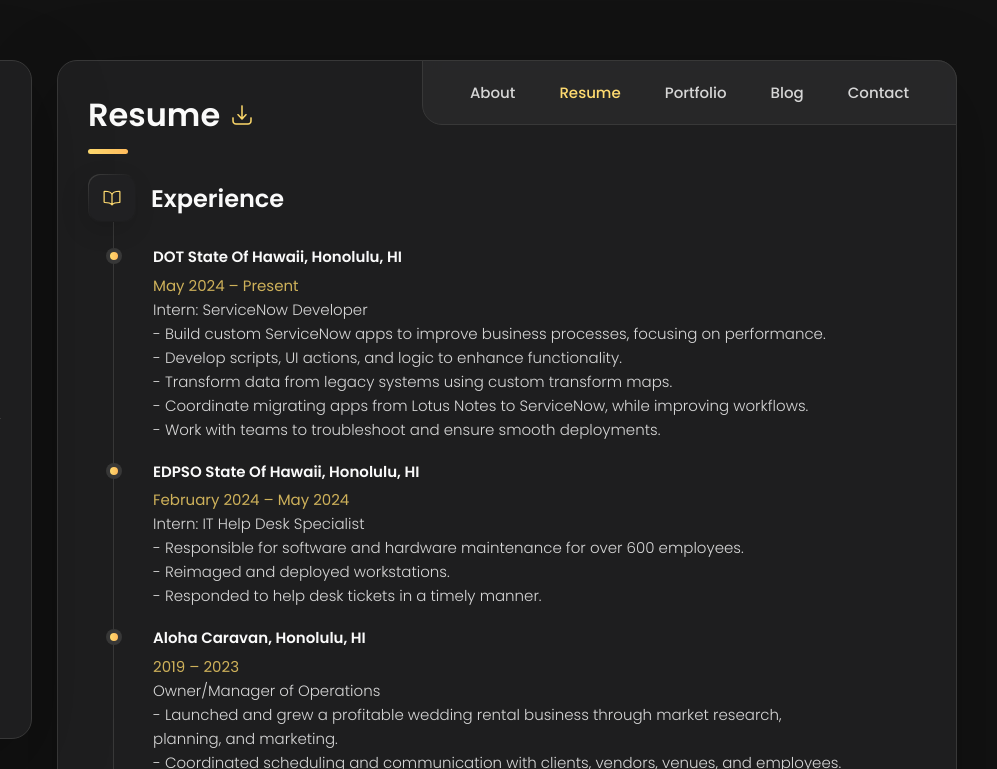
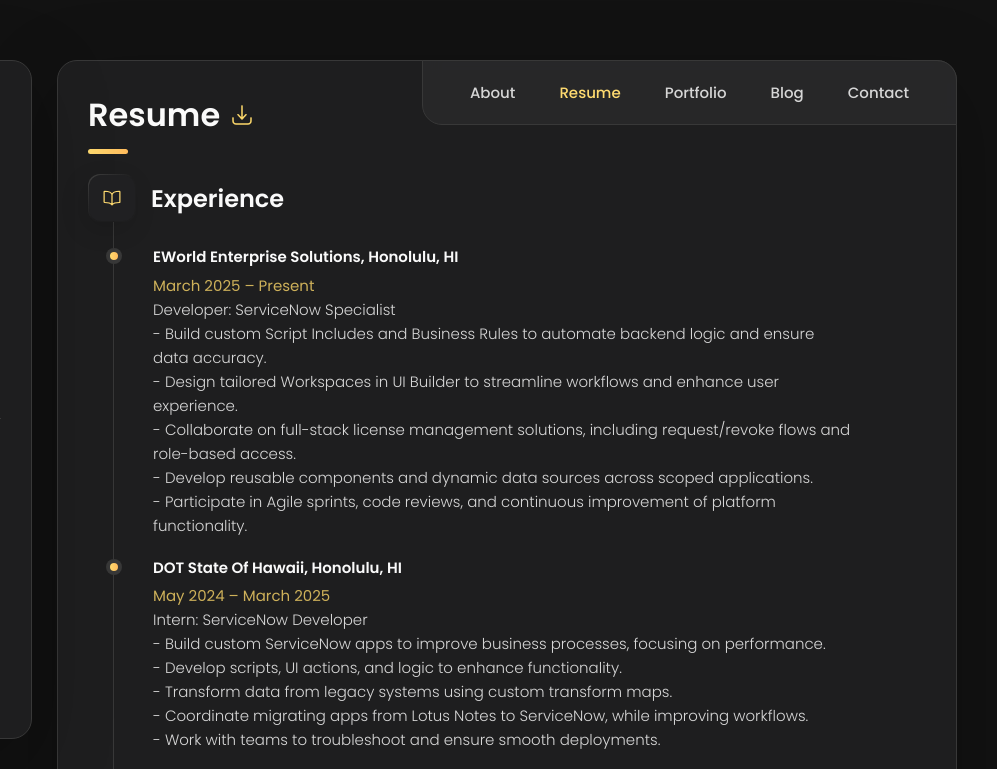
Before and after one commit to Flowbie/Portfolio, a plain HTML site: page index.html in a window 1280 px wide. Both pictures are taken after a click on the button "Resume". Shown: the top 769 px of the page, 283-1280 px from the left. Drawn offline with nearby package versions, Linux system fonts and the light colour scheme.

Commit message:
Update index.html
added eworld experience to resume

```diff
--- a/index.html
+++ b/index.html
@@ -650,8 +650,23 @@
           <ol class="timeline-list">
 
             <li class="timeline-item">
+              <h4 class="h4 timeline-item-title">eWorld Enterprise Solutions, Honolulu, HI</h4>
+              <span>March 2025 – Present</span>
+              <p class="timeline-text">
+                Developer: ServiceNow Specialist
+                <br> - Build custom Script Includes and Business Rules to automate backend logic and ensure data accuracy.
+                <br> - Design tailored Workspaces in UI Builder to streamline workflows and enhance user experience.
+                <br> - Collaborate on full-stack license management solutions, including request/revoke flows and role-based access.
+                <br> - Develop reusable components and dynamic data sources across scoped applications.
+                <br> - Participate in Agile sprints, code reviews, and continuous improvement of platform functionality.
+              </p>
+            </li>
+
+
+
+            <li class="timeline-item">
               <h4 class="h4 timeline-item-title">DOT State of Hawaii, Honolulu, HI</h4>
-              <span>May 2024 – Present</span>
+              <span>May 2024 – March 2025</span>
               <p class="timeline-text">
                 Intern: ServiceNow Developer
                 <br> - Build custom ServiceNow apps to improve business processes, focusing on performance.
```
